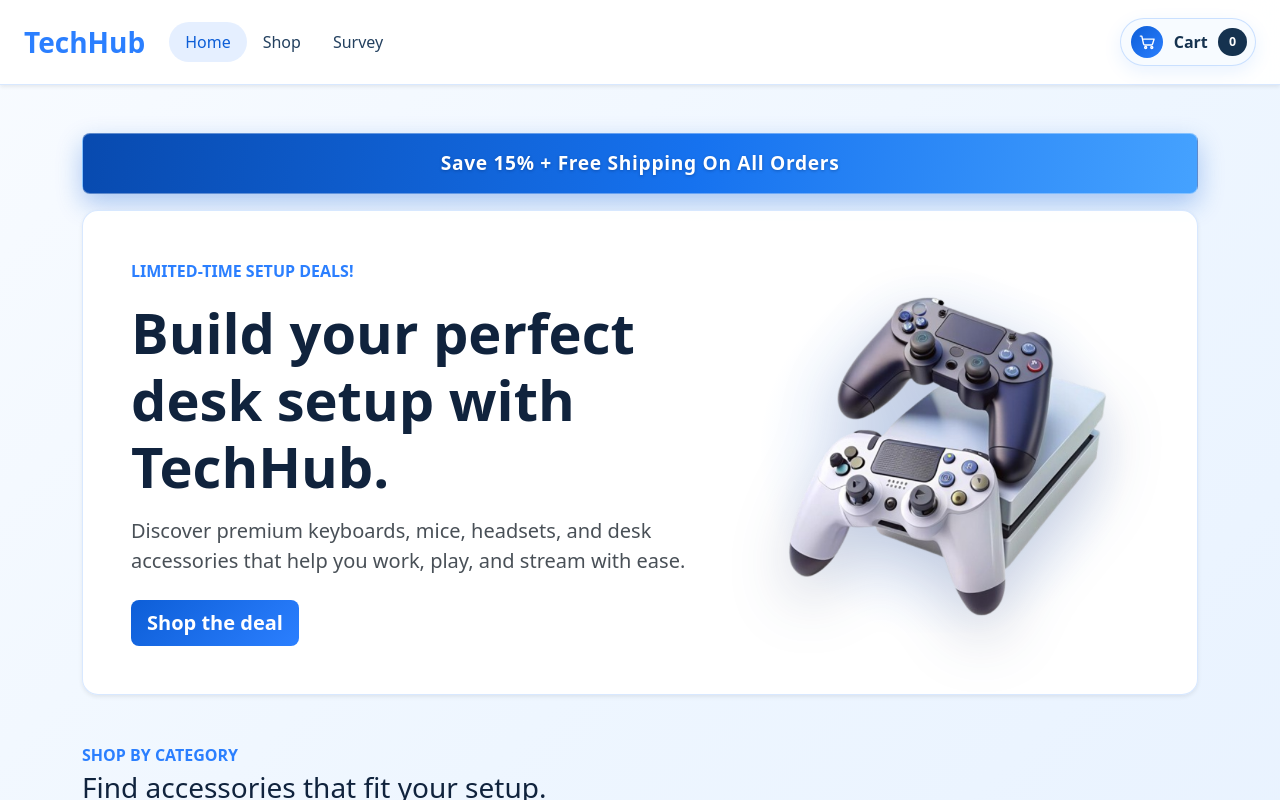
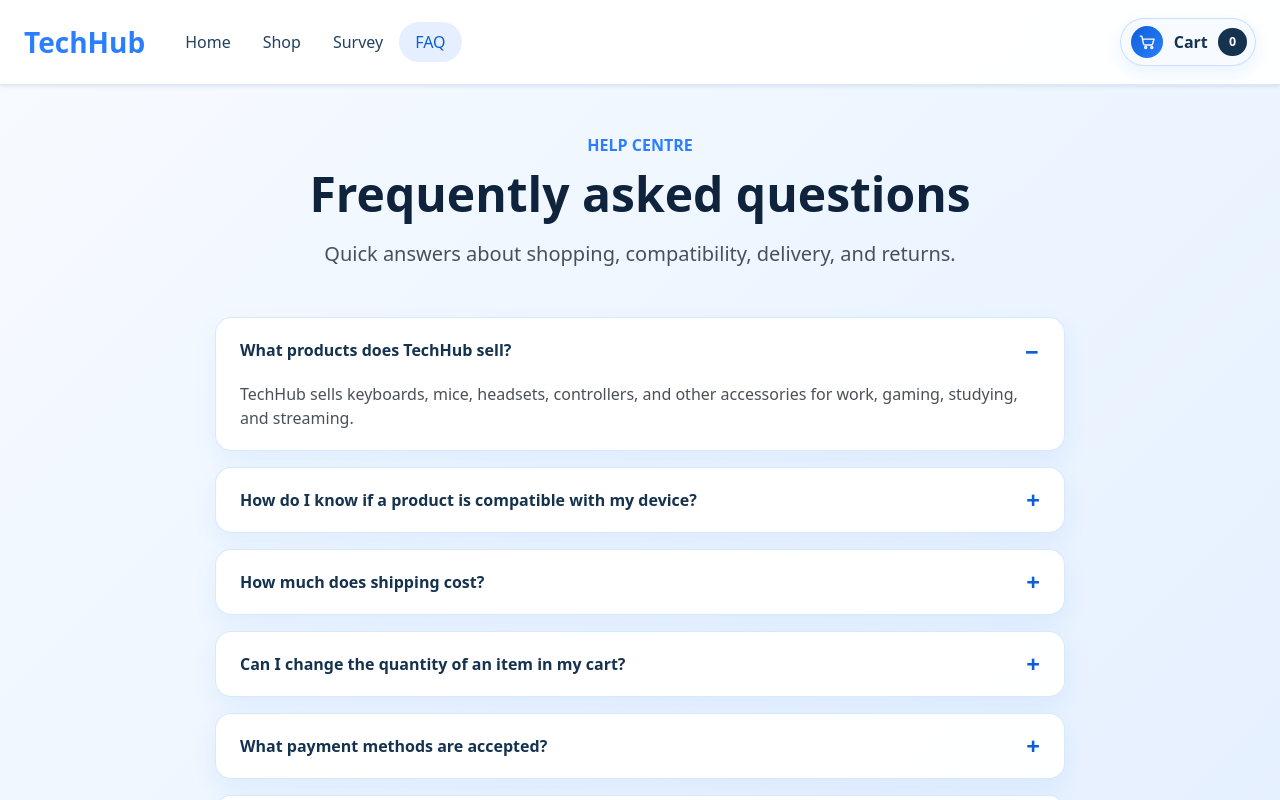
Before and after one commit to Kenny-Le281/SEG3125-Assignment4-ECommerce, a React (Vite) app: page /faq in a window 1280 px wide. Before the commit this address led to /. Shown: the top 800 px of the page. Built offline with nearby package versions, Linux system fonts and the light colour scheme.

Commit message:
added FAQ Page

```diff
--- a/src/App.css
+++ b/src/App.css
@@ -319,6 +319,58 @@
   border-color: transparent;
 }
 
+.faq-page {
+  max-width: 850px;
+}
+
+.faq-list {
+  display: grid;
+  gap: 1rem;
+}
+
+.faq-item {
+  background: rgba(255, 255, 255, 0.96);
+  border: 1px solid var(--border);
+  box-shadow: 0 10px 24px rgba(43, 127, 255, 0.08);
+  overflow: hidden;
+}
+
+.faq-item summary {
+  position: relative;
+  padding: 1.25rem 3.5rem 1.25rem 1.5rem;
+  color: #15324f;
+  cursor: pointer;
+  list-style: none;
+}
+
+.faq-item summary::-webkit-details-marker {
+  display: none;
+}
+
+.faq-item summary::after {
+  content: '+';
+  position: absolute;
+  top: 50%;
+  right: 1.5rem;
+  color: var(--accent-strong);
+  font-size: 1.5rem;
+  line-height: 1;
+  transform: translateY(-50%);
+}
+
+.faq-item[open] summary::after {
+  content: '\2212';
+}
+
+.faq-item summary:hover,
+.faq-item summary:focus-visible {
+  background: rgba(43, 127, 255, 0.06);
+}
+
+.faq-item p {
+  padding: 0 1.5rem 1.25rem;
+}
+
 .card,
 .list-group-item {
   background: rgba(17, 24, 39, 0.86);
--- a/src/App.jsx
+++ b/src/App.jsx
@@ -8,6 +8,7 @@ import Filters from './components/Filters'
 import Cart from './components/Cart'
 import Checkout from './components/Checkout'
 import Survey from './components/Survey'
+import FAQ from './components/FAQ'
 import products from './data/products'
 import './App.css'
 
@@ -167,6 +168,7 @@ function AppContent() {
           <Route path="/cart" element={<Cart cartItems={cartItems} onUpdateQuantity={updateQuantity} onRemoveItem={removeItem} onCheckout={() => navigate('/checkout')} />} />
           <Route path="/checkout" element={<Checkout cartItems={cartItems} onBackToCart={() => navigate('/cart')} onCompleteCheckout={() => {}} onGoHome={() => navigate('/')} />} />
           <Route path="/survey" element={<Survey />} />
+          <Route path="/faq" element={<FAQ />} />
           <Route path="*" element={<Navigate to="/" replace />} />
         </Routes>
       </div>
--- /dev/null
+++ b/src/components/FAQ.jsx
@@ -0,0 +1,57 @@
+const faqItems = [
+  {
+    question: 'What products does TechHub sell?',
+    answer:
+      'TechHub sells keyboards, mice, headsets, controllers, and other accessories for work, gaming, studying, and streaming.',
+  },
+  {
+    question: 'How do I know if a product is compatible with my device?',
+    answer:
+      'Open the product details and check its compatibility and connection type. You can also use the shop filters to narrow the selection for your device.',
+  },
+  {
+    question: 'How much does shipping cost?',
+    answer:
+      'Shipping costs are shown during checkout before you place your order. Promotional offers may include free shipping.',
+  },
+  {
+    question: 'Can I change the quantity of an item in my cart?',
+    answer:
+      'Yes. Open your cart and use the quantity controls beside an item. You can also remove an item before checkout.',
+  },
+  {
+    question: 'What payment methods are accepted?',
+    answer:
+      'TechHub accepts the payment options displayed on the checkout page. Enter your billing details there to complete your order securely.',
+  },
+  {
+    question: 'Can I return or exchange a product?',
+    answer:
+      'Unused products may be returned or exchanged within 30 days of delivery. Keep the product in its original condition and packaging.',
+  },
+]
+
+function FAQ() {
+  return (
+    <main className="faq-page mx-auto">
+      <header className="text-center mb-4 mb-lg-5">
+        <p className="text-uppercase fw-semibold text-accent mb-2">Help centre</p>
+        <h1 className="display-5 fw-bold mb-3">Frequently asked questions</h1>
+        <p className="lead text-light-emphasis mb-0">
+          Quick answers about shopping, compatibility, delivery, and returns.
+        </p>
+      </header>
+
+      <section className="faq-list" aria-label="Frequently asked questions">
+        {faqItems.map((item, index) => (
+          <details className="faq-item rounded-4" key={item.question} open={index === 0}>
+            <summary className="fw-semibold">{item.question}</summary>
+            <p className="text-light-emphasis mb-0">{item.answer}</p>
+          </details>
+        ))}
+      </section>
+    </main>
+  )
+}
+
+export default FAQ
--- a/src/components/Header.jsx
+++ b/src/components/Header.jsx
@@ -38,6 +38,11 @@ function Header({ cartCount }) {
                 Survey
               </NavLink>
             </li>
+            <li className="nav-item">
+              <NavLink className={navLinkClass} to="/faq">
+                FAQ
+              </NavLink>
+            </li>
           </ul>
           <Link className="cart-link" to="/cart" aria-label={`View cart with ${cartCount} items`}>
             <span className="cart-icon" aria-hidden="true">
```
